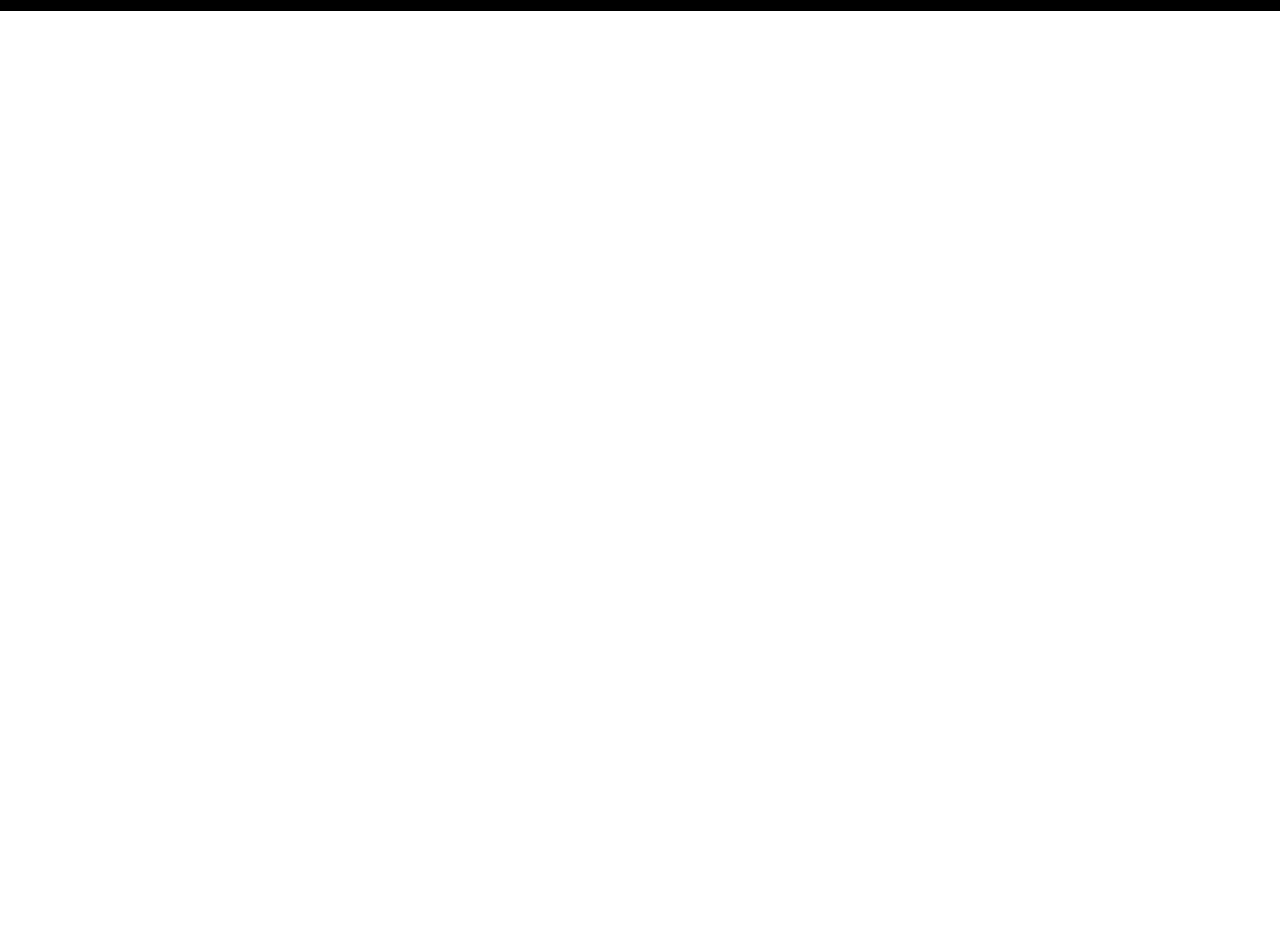
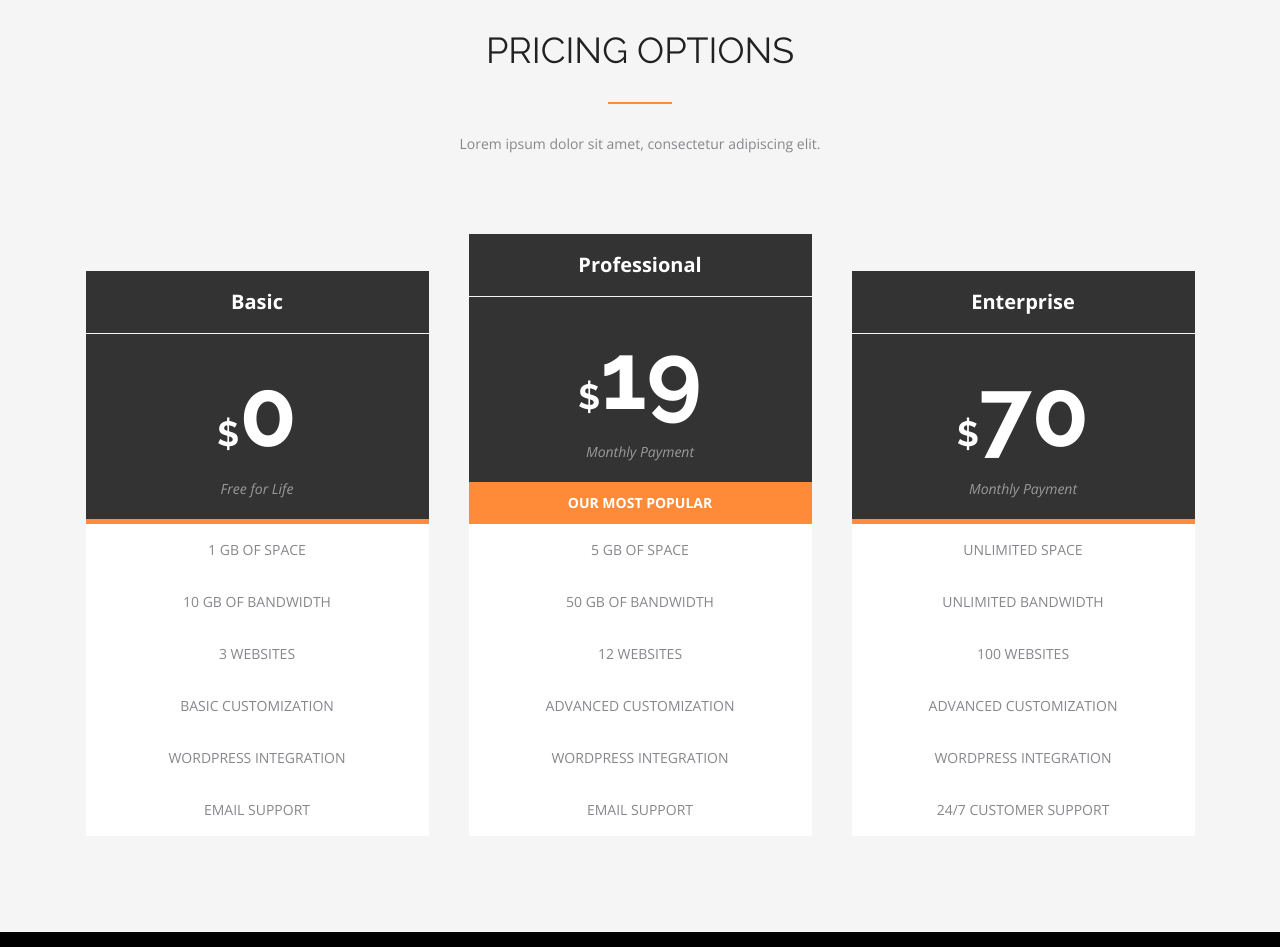
Before and after one commit to youngsavageonlyone/AXitt, a plain HTML site: page index.html in a window 1280 px wide. Shown: the part 2638-3585 px from the top of the page. Before the commit the page ends 2649 px from the top, so only its background shows below. Drawn offline with nearby package versions, Linux system fonts and the light colour scheme.

Commit message:
2nd commit

```diff
--- /dev/null
+++ b/#source/scss/pricing.scss
@@ -0,0 +1,104 @@
+.pricing{
+    background-color: #f5f5f5;
+    &__content{
+        text-align: center;
+        padding: 108px 3px 76px 3px;
+        h1{
+            color: #212121;
+            font-family: Raleway;
+            font-size: 36px;
+            font-weight: 400;
+            line-height: 43px;
+            text-transform: uppercase;
+            &:after{
+                content: " ";
+                display: block;
+                width: 64px;
+                height: 2px;
+                position: relative;
+                margin: 0 auto;
+                margin-top: 30px;
+                margin-bottom: 30px;
+                background-color: #ff8b38;
+            }
+        }
+        p{
+            color: #86878b;
+            font-family: Open Sans;
+            font-size: 14px;
+            font-weight: 400;
+            line-height: 20px;
+        }
+    }
+    &__list{
+        margin-top: 60px;
+        display: flex;
+        flex-wrap: wrap;
+        justify-content: center;
+    }
+    &__plan{
+        margin: 20px 20px;
+        &:last-child{
+            margin-right: 2.5px;
+            margin-top: 57px;
+        }
+        &:first-child{
+            margin-top: 57px;
+            margin-left: 2.5px;
+        }
+        background-color: #333333;
+        width: 343px;
+        h2{
+            color: #ffffff;
+            font-family: "Open Sans";
+            font-size: 20px;
+            font-weight: 700;
+            padding: 21px 0;
+            border-bottom: 1px solid #f5f5f5;
+        }
+        h3{
+            color: #ffffff;
+            font-family: Raleway;
+            font-size: 94px;
+            font-weight: 700;
+            margin-top: 32px;
+            margin-bottom: 17px;
+            span{
+                font-size: 35px;
+            }
+        }
+        h5{
+            opacity: 0.5;
+            color: #ffffff;
+            font-family: Open Sans;
+            font-size: 14px;
+            font-weight: 400;
+            font-style: italic;
+            line-height: 24px;
+            margin-bottom: 18px;
+
+        }
+        h4{
+            color: #ffffff;
+            font-family: "Open Sans";
+            font-size: 14px;
+            font-weight: 700;
+            text-transform: uppercase;
+            background-color: #ff8b38;
+            padding-bottom: 9px;
+            padding-top: 14px;
+        }
+        &__list{
+            color: #86878b;
+            font-family: "Open Sans";
+            font-size: 14px;
+            font-weight: 400;
+            text-transform: uppercase;
+            background-color: #fff;
+            border-top: 5px solid #ff8b3d;
+        }
+        &__item{
+            padding: 19px 0;
+        }
+    }
+}
--- a/#source/scss/style.scss
+++ b/#source/scss/style.scss
@@ -5,6 +5,7 @@
 @import "feature-2.scss";
 @import "feature-3.scss";
 @import "our-process.scss";
+@import "pricing.scss";
 @import "footer.scss";
 
 .wrapper{
--- a/index.html
+++ b/index.html
@@ -162,6 +162,57 @@
         </div>
     </div>
 
+    <div class="pricing">
+        <div class="wrapper">
+            <div class="pricing__content">
+                <h1>PRICING OPTIONS</h1>
+                <p>Lorem ipsum dolor sit amet, consectetur adipiscing elit.</p>
+                <ul class="pricing__list">
+                    <li class="pricing__plan">
+                        <h2>Basic</h2>
+                        <h3><span>$</span>0</h3>
+                        <h5>Free for Life</h5>
+                        <ul class="pricing__plan__list">
+                            <li class="pricing__plan__item">1 gb of space</li>
+                            <li class="pricing__plan__item">10 gb of bandwidth</li>
+                            <li class="pricing__plan__item">3 websites</li>
+                            <li class="pricing__plan__item">Basic Customization</li>
+                            <li class="pricing__plan__item">wordpress integration</li>
+                            <li class="pricing__plan__item">email support</li>
+                        </ul>
+                    </li>
+                    <li class="pricing__plan">
+                        <h2>Professional</h2>
+                        <h3><span>$</span>19</h3>
+                        <h5>Monthly Payment</h5>
+                        <h4>OUR MOST POPULAR</h4>
+                        <ul class="pricing__plan__list">
+                            <li class="pricing__plan__item">5 gb of space</li>
+                            <li class="pricing__plan__item">50 gb of bandwidth</li>
+                            <li class="pricing__plan__item">12 websites</li>
+                            <li class="pricing__plan__item">Advanced Customization</li>
+                            <li class="pricing__plan__item">wordpress integration</li>
+                            <li class="pricing__plan__item">email support</li>
+                        </ul>
+                    </li>
+                    <li class="pricing__plan">
+                        <h2>Enterprise</h2>
+                        <h3><span>$</span>70</h3>
+                        <h5>Monthly Payment</h5>
+                        <ul class="pricing__plan__list">
+                            <li class="pricing__plan__item">Unlimited space</li>
+                            <li class="pricing__plan__item">unlimited bandwidth</li>
+                            <li class="pricing__plan__item">100 websites</li>
+                            <li class="pricing__plan__item">Advanced Customization</li>
+                            <li class="pricing__plan__item">wordpress integration</li>
+                            <li class="pricing__plan__item">24/7 customer support</li>
+                        </ul>
+                    </li>
+                </ul>
+            </div>
+        </div>
+    </div>
+
     <footer class="footer">
         <div class="wrapper">
             <div class="footer__socials">
```
Also changed, not shown: css/pricing.css (added), css/style.css.
